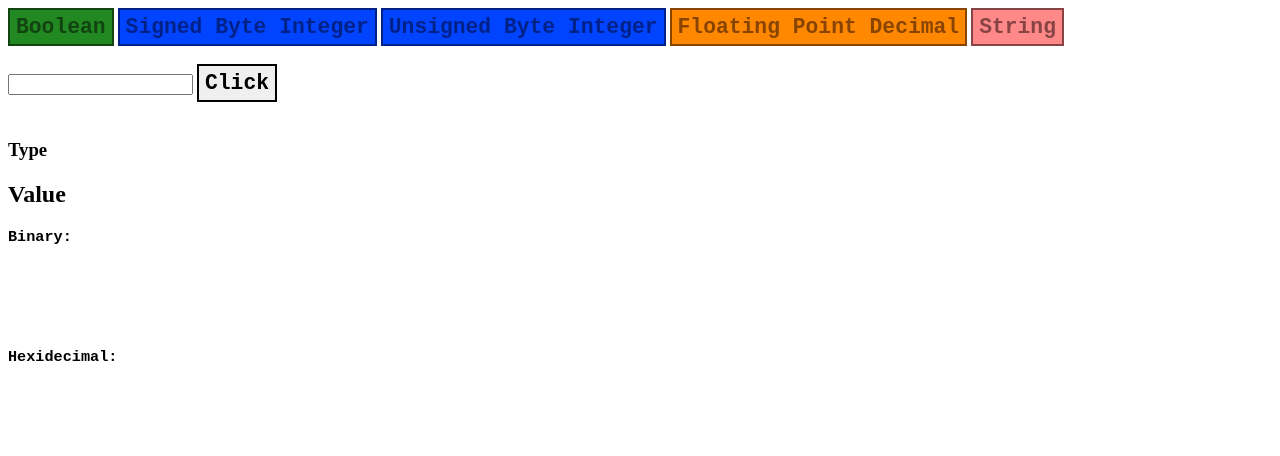
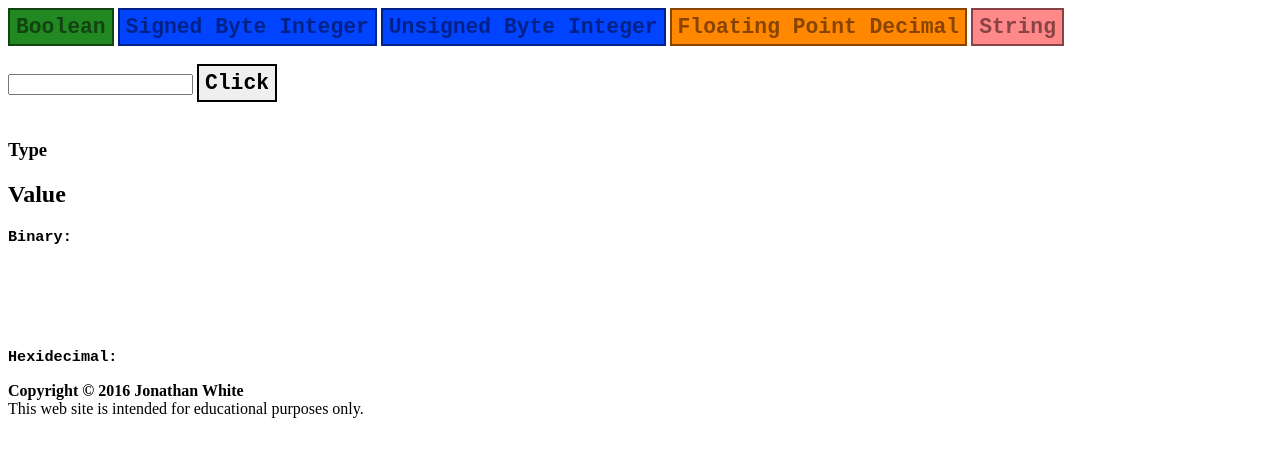
Before and after one commit to QuaintKumquat/Data-Type-Visualization, a plain HTML site: page index.htm in a window 1280 px wide. Drawn offline with Linux system fonts and the light colour scheme.

Commit message:
Update index.htm

```diff
--- a/index.htm
+++ b/index.htm
@@ -184,6 +184,11 @@ article{background-color:#66aa66;color:#008800;float:left;width:16px;height:26px
 <p id="sbp"></p>
 <p id="ubp"></p>
 <p id="stringp"></p>
+
+<footer>
+<strong>Copyright &copy 2016 Jonathan White</strong></br>
+This web site is intended for educational purposes only.
+</footer>
 </body>
 
 </html>
```
